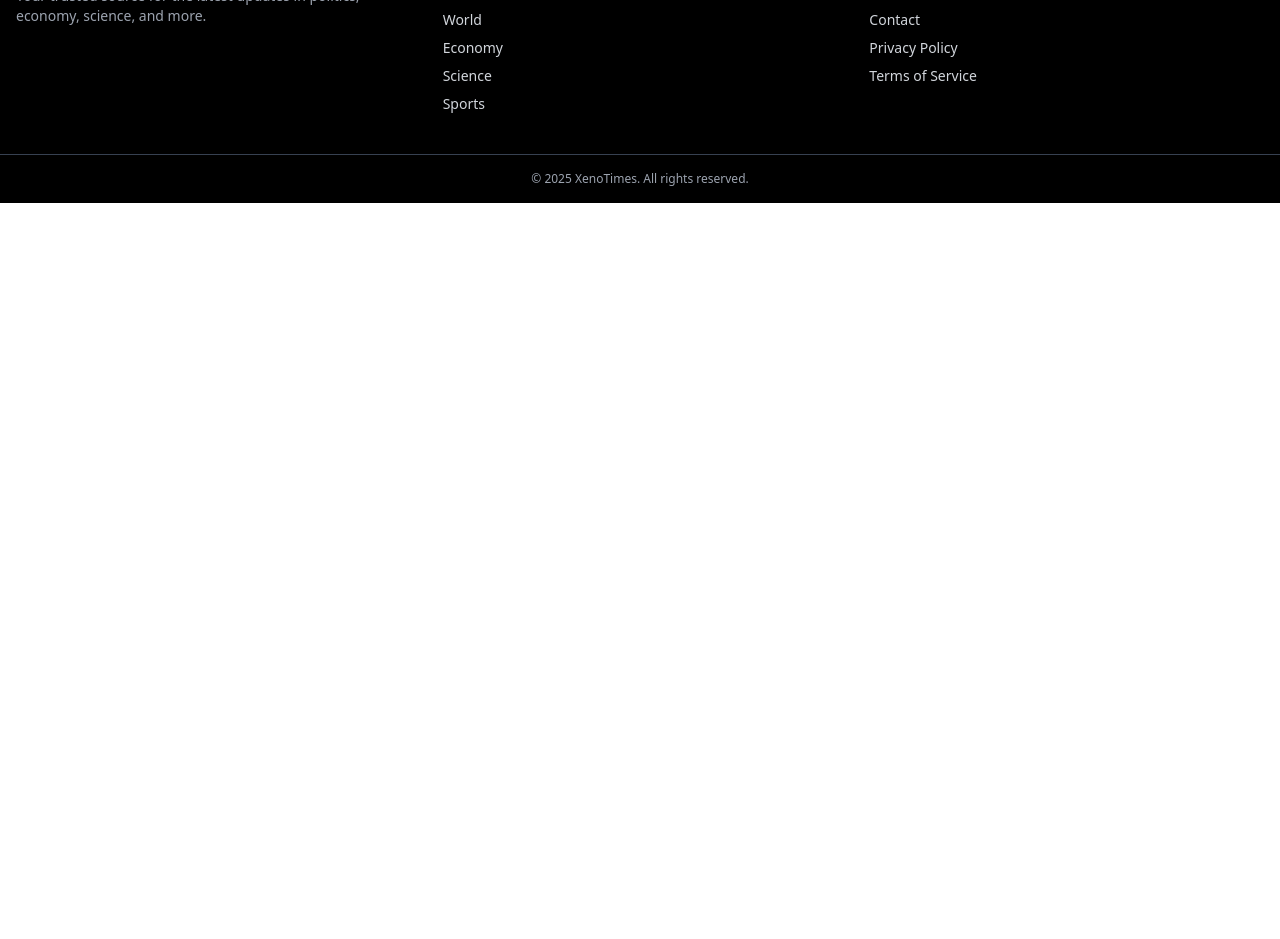
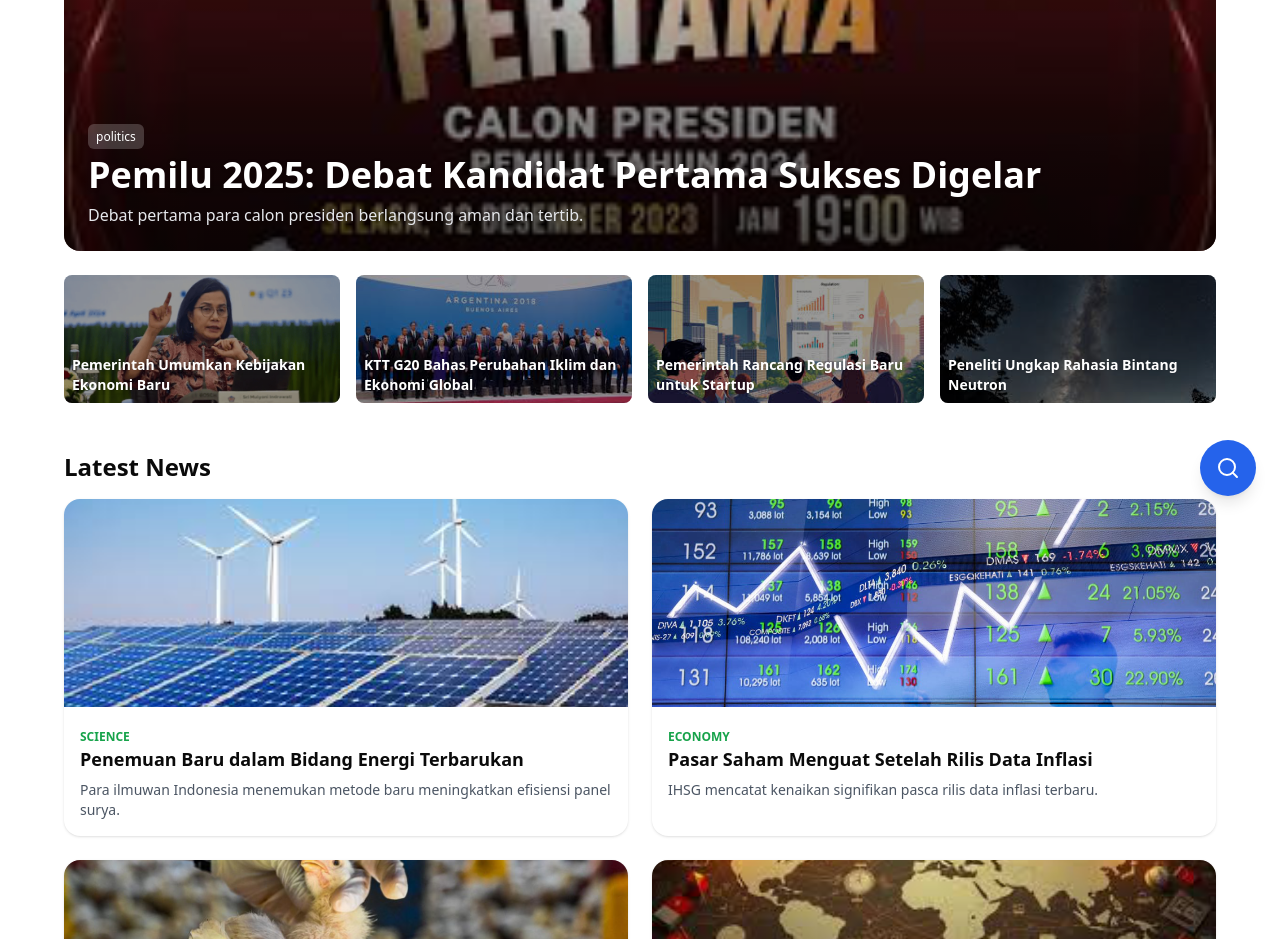
Before and after one commit to pbkk-c/fe-be-pbkk, a Next.js app: page / in a window 1280 px wide. Shown: the part 280-1219 px from the top of the page. Before the commit the page ends 800 px from the top, so only its background shows below. Built offline with nearby package versions, Linux system fonts and the light colour scheme; no server answers; the database is empty.

Commit message:
feat: add topic section

```diff
--- /dev/null
+++ b/src/app/home/components/BigCard.tsx
@@ -0,0 +1,50 @@
+import Image from "next/image";
+
+type BigCardProps = {
+  category: string;
+  title: string;
+  description: string;
+  image: string;
+  facts: number;
+  opinion: number;
+};
+
+export default function BigCard({
+  category,
+  title,
+  description,
+  image,
+  facts,
+  opinion,
+}: BigCardProps) {
+  return (
+    <div className="bg-white rounded-2xl overflow-hidden shadow-md">
+      <div className="relative w-full h-64">
+        <Image src={image} alt={title} fill className="object-cover" />
+      </div>
+      <div className="p-4">
+        <span className="text-sm font-semibold text-gray-600 uppercase">
+          {category}
+        </span>
+        <h2 className="text-xl font-bold mt-2">{title}</h2>
+        <div className="flex items-center gap-2 mt-3 text-sm">
+          <div className="flex-1 bg-gray-200 rounded-full h-3 overflow-hidden">
+            <div
+              className="bg-green-500 h-3"
+              style={{ width: `${facts}%` }}
+            />
+          </div>
+          <span className="text-xs">{facts}% Facts</span>
+          <div className="flex-1 bg-gray-200 rounded-full h-3 overflow-hidden">
+            <div
+              className="bg-blue-500 h-3"
+              style={{ width: `${opinion}%` }}
+            />
+          </div>
+          <span className="text-xs">{opinion}% Opinion</span>
+        </div>
+        <p className="text-sm text-gray-600 mt-3">{description}</p>
+      </div>
+    </div>
+  );
+}
--- /dev/null
+++ b/src/app/home/components/NewsCard2.tsx
@@ -0,0 +1,35 @@
+import Image from "next/image";
+
+type NewsCardProps = {
+  title: string;
+  image: string;
+  facts: number;
+  opinion: number;
+};
+
+export default function NewsCard({ title, image, facts, opinion }: NewsCardProps) {
+  return (
+    <div className="flex gap-3 items-start">
+      <div className="relative w-24 h-16 rounded-md overflow-hidden">
+        <Image src={image} alt={title} fill className="object-cover" />
+      </div>
+      <div className="flex flex-col flex-1">
+        <h3 className="text-sm font-semibold">{title}</h3>
+        <div className="flex items-center gap-1 mt-1">
+          <div className="flex-1 bg-gray-200 rounded-full h-2 overflow-hidden">
+            <div
+              className="bg-green-500 h-2"
+              style={{ width: `${facts}%` }}
+            />
+          </div>
+          <div className="flex-1 bg-gray-200 rounded-full h-2 overflow-hidden">
+            <div
+              className="bg-blue-500 h-2"
+              style={{ width: `${opinion}%` }}
+            />
+          </div>
+        </div>
+      </div>
+    </div>
+  );
+}
--- /dev/null
+++ b/src/app/home/container/SportsSection.tsx
@@ -0,0 +1,51 @@
+import BigCard from "../components/BigCard";
+import NewsCard from "../components/NewsCard2";
+
+const dummyBig = {
+  category: "Sports",
+  title: "Underdog Triumph: Unexpected Victory at the Championship",
+  description:
+    "Against all odds, the underdog team delivered an astonishing performance...",
+  image: "/img/home/news-8.png",
+  facts: 55,
+  opinion: 45,
+};
+
+const dummyNews = [
+  {
+    title: "Reliving the Most Iconic Moments on Ice",
+    image: "/img/home/news-7.png",
+    facts: 70,
+    opinion: 30,
+  },
+  {
+    title: "From Amateur to Pro: The Journey of Aspiring Boxers",
+    image: "/img/home/news-3.png",
+    facts: 60,
+    opinion: 40,
+  },
+  {
+    title: "Olympic Dreams: Athletes Prepare for Paris 2024",
+    image: "/img/home/news-4.png",
+    facts: 50,
+    opinion: 50,
+  },
+];
+
+export default function SportsSection() {
+  return (
+    // <div className="grid grid-cols-1 md:grid-cols-3 gap-6">
+    <div className="flex gap-20">
+      <div className="flex w-3/5 flex-col gap-4 justify-center">
+        <h1 className="text-2xl font-extrabold">Sports</h1>
+        {dummyNews.map((news, i) => (
+            <NewsCard key={i} {...news} />
+        ))}
+        <h1 className="text-md font-semibold mb-6">See More +</h1>
+      </div>
+      <div className="md:col-span-2 w-2/5">
+        <BigCard {...dummyBig} />
+      </div>
+    </div>
+  );
+}
--- /dev/null
+++ b/src/app/home/container/TechSection.tsx
@@ -0,0 +1,51 @@
+import BigCard from "../components/BigCard";
+import NewsCard from "../components/NewsCard2";
+
+const dummyBig = {
+  category: "Sports",
+  title: "Underdog Triumph: Unexpected Victory at the Championship",
+  description:
+    "Against all odds, the underdog team delivered an astonishing performance...",
+  image: "/img/home/news-8.png",
+  facts: 55,
+  opinion: 45,
+};
+
+const dummyNews = [
+  {
+    title: "Reliving the Most Iconic Moments on Ice",
+    image: "/img/home/news-7.png",
+    facts: 70,
+    opinion: 30,
+  },
+  {
+    title: "From Amateur to Pro: The Journey of Aspiring Boxers",
+    image: "/img/home/news-3.png",
+    facts: 60,
+    opinion: 40,
+  },
+  {
+    title: "Olympic Dreams: Athletes Prepare for Paris 2024",
+    image: "/img/home/news-4.png",
+    facts: 50,
+    opinion: 50,
+  },
+];
+
+export default function TechSection() {
+  return (
+    // <div className="grid grid-cols-1 md:grid-cols-3 gap-6">
+    <div className="flex gap-20">
+      <div className="flex w-3/5 flex-col gap-4 justify-center">
+        <h1 className="text-2xl font-extrabold">Technology</h1>
+        {dummyNews.map((news, i) => (
+            <NewsCard key={i} {...news} />
+        ))}
+        <h1 className="text-md font-semibold mb-6">See More +</h1>
+      </div>
+      <div className="md:col-span-2 w-2/5">
+        <BigCard {...dummyBig} />
+      </div>
+    </div>
+  );
+}
--- a/src/app/home/page.tsx
+++ b/src/app/home/page.tsx
@@ -8,14 +8,101 @@ import { useEffect, useState } from "react";
 import { NewsType } from "@/types/news";
 import { Search } from 'lucide-react';
 import { useRouter } from "next/navigation";
+import SportsSection from "./container/SportsSection";
+import TechSection from "./container/TechSection";
 
 export default function HomePage() {
-   const [news, setNews] = useState<NewsType[]>([]);
   const router = useRouter();
 
+  // Data manual (hardcode)
+  const mockNews: NewsType[] = [
+    {
+      id: 1,
+      title: "Pemerintah Umumkan Kebijakan Ekonomi Baru",
+      description: "Ringkasan kebijakan ekonomi terbaru yang diharapkan memperkuat pertumbuhan nasional.",
+      img: "/img/home/news-1.png",
+      category: "economy",
+      type: "headline",
+    },
+    {
+      id: 2,
+      title: "Penemuan Baru dalam Bidang Energi Terbarukan",
+      description: "Para ilmuwan Indonesia menemukan metode baru meningkatkan efisiensi panel surya.",
+      img: "/img/home/news-2.png",
+      category: "science",
+      type: "medium",
+    },
+    {
+      id: 3,
+      title: "Pemilu 2025: Debat Kandidat Pertama Sukses Digelar",
+      description: "Debat pertama para calon presiden berlangsung aman dan tertib.",
+      img: "/img/home/news-3.png",
+      category: "politics",
+      type: "hero",
+    },
+    {
+      id: 4,
+      title: "Pasar Saham Menguat Setelah Rilis Data Inflasi",
+      description: "IHSG mencatat kenaikan signifikan pasca rilis data inflasi terbaru.",
+      img: "/img/home/news-4.png",
+      category: "economy",
+      type: "medium",
+    },
+    {
+      id: 5,
+      title: "Tim Riset Lokal Temukan Vaksin Baru untuk Flu Burung",
+      description: "Vaksin eksperimental menunjukkan hasil menjanjikan dalam uji coba awal.",
+      img: "/img/home/news-5.png",
+      category: "science",
+      type: "medium",
+    },
+    {
+      id: 6,
+      title: "KTT G20 Bahas Perubahan Iklim dan Ekonomi Global",
+      description: "Para pemimpin dunia sepakat memperkuat komitmen pengurangan emisi.",
+      img: "/img/home/news-6.png",
+      category: "world",
+      type: "headline",
+    },
+    {
+      id: 7,
+      title: "Pemerintah Rancang Regulasi Baru untuk Startup",
+      description: "Aturan ini diharapkan mempermudah pendanaan bagi perusahaan rintisan.",
+      img: "/img/home/news-7.png",
+      category: "economy",
+      type: "headline",
+    },
+    {
+      id: 8,
+      title: "Peneliti Ungkap Rahasia Bintang Neutron",
+      description: "Studi terbaru memberi pemahaman baru tentang fenomena astrofisika langka.",
+      img: "/img/home/news-8.png",
+      category: "science",
+      type: "headline",
+    },
+    {
+      id: 9,
+      title: "Kesepakatan Dagang Baru Antarnegara Asia Tenggara",
+      description: "Negara-negara ASEAN menandatangani perjanjian untuk meningkatkan perdagangan regional.",
+      img: "/img/home/news-9.png",
+      category: "world",
+      type: "medium",
+    },
+    {
+      id: 10,
+      title: "Parlemen Sahkan Undang-Undang Keamanan Siber",
+      description: "UU ini diharapkan memperkuat perlindungan data nasional.",
+      img: "/img/home/news-10.png",
+      category: "politics",
+      type: "medium",
+    },
+  ];
 
+  const [news, setNews] = useState<NewsType[]>(mockNews);
+
+  // Comment fetch supabase
+  /*
   useEffect(() => {
-    // Fetch news data from Supabase
     const fetchNews = async () => {
       try {
         const response = await supabase.from('news').select('*');
@@ -30,14 +117,15 @@ export default function HomePage() {
     };
     fetchNews();
   }, []);
+  */
 
-  console.log(news);
   return (
     <>
-    <main className="max-w-7xl mx-auto px-4 py-6 grid grid-cols-1 lg:grid-cols-3 gap-6">
-
-      {/* Hero Section - full width */}
-      <section className="lg:col-span-3">
+      {/* <main className="max-w-7xl mx-auto px-4 py-6 grid grid-cols-1 lg:grid-cols-3 gap-6"> */}
+      {/* <main className="max-w-7xl mx-auto gap-6"> */}
+      <main className="w-full mx-auto gap-6">
+        {/* Hero Section */}
+        <section className="lg:col-span-3 px-16 py-6">
           {news
             .filter((item) => item.type === "hero")
             .map((item) => (
@@ -46,8 +134,7 @@ export default function HomePage() {
                 category={item.category ?? ""}
                 title={item.title}
                 description={item.description ?? ""}
-              // image={item.img ?? ""}
-              image="/img/home/hero-1.png"
+                image={item.img ?? "/img/home/hero-1.png"}
               />
             ))}
 
@@ -60,67 +147,14 @@ export default function HomePage() {
                   key={item.id}
                   title={item.title}
                   image={item.img ?? ""}
-                href={`/news/${item.id}`} // atau slug kalau ada
+                  href={`/news/${item.id}`}
                 />
               ))}
           </div>
         </section>
 
-      {/* News Section (2/3 width) */}
-      {/* TENTATIVE */}
-      {/* <section className="lg:col-span-2 grid grid-cols-2 gap-4">
-        <NewsCard
-          variant="big"
-          title="Lorem Ipsum Dolor Sit Amet"
-          description="Shaking up political traditions..."
-          image="/img/home/news-1.png"
-          category="Politics"
-          href="/news/sample-article"
-        />
-        <NewsCard
-          variant="small"
-          title="Lorem Ipsum Dolor Sit Amet"
-          image="/img/home/news-1.png"
-          category="Science"
-        />
-        <NewsCard
-          variant="small"
-          title="Lorem Ipsum Dolor Sit Amet"
-          image="/img/home/news-1.png"
-          category="World"
-        />
-      </section> */}
-
-      {/* Trending Headlines (1/3 width) */}
-      {/* TENTATIVE */}
-      {/* <aside className="lg:col-span-1 space-y-4">
-        <h2 className="font-bold text-xl">Trending Headlines</h2>
-        <div className="space-y-3">
-          <NewsCard
-            variant="trending"
-            title="Lorem Ipsum Dolor Sit Amet"
-            image="/img/home/news-1.png"
-          />
-          <NewsCard
-            variant="trending"
-            title="Lorem Ipsum Dolor Sit Amet"
-            image="/img/home/news-1.png"
-          />
-          <NewsCard
-            variant="trending"
-            title="Lorem Ipsum Dolor Sit Amet"
-            image="/img/home/news-1.png"
-          />
-          <NewsCard
-            variant="trending"
-            title="Lorem Ipsum Dolor Sit Amet"
-            image="/img/home/news-1.png"
-          />
-        </div>
-      </aside> */}
-
-      {/* Latest News - full width */}
-      <section className="lg:col-span-3">
+        {/* Latest News */}
+        <section className="lg:col-span-3  px-16 py-6">
           <h2 className="font-bold text-2xl mb-4">Latest News</h2>
           <div className="grid md:grid-cols-2 gap-6">
             {news
@@ -128,25 +162,32 @@ export default function HomePage() {
               .map((item) => (
                 <NewsCard
                   key={item.id}
-              variant="medium" // atau "small", bisa atur sendiri
+                  variant="medium"
                   title={item.title}
                   description={item.description ?? ""}
                   image={item.img ?? "/img/home/news-1.png"}
-              // image="/img/home/news-1.png"
                   category={item.category ?? ""}
                   href={`/news/${item.id}`}
                 />
               ))}
           </div>
         </section>
+        <section className="px-16 py-6 bg-green-100">
+          <SportsSection />
+        </section>
+        <section className="px-16 py-6 bg-yellow-50">
+          <TechSection />
+        </section>
+      {/* </main> */}
       </main>
+
+      {/* Floating Button */}
       <div className="fixed bottom-6 right-6 group">
         <button
           onClick={() => router.push("/analyzer")}
           className="relative flex items-center justify-center w-14 h-14 rounded-full bg-blue-600 hover:bg-blue-700 text-white shadow-lg transition-colors duration-300"
         >
           <Search className="w-6 h-6" />
-          {/* Tooltip */}
           <span className="absolute right-full mr-3 px-3 py-1 bg-gray-800 text-white text-sm rounded opacity-0 group-hover:opacity-100 transition-opacity duration-300 whitespace-nowrap">
             Gunakan AI untuk temukan fakta atau opini
           </span>
--- a/src/app/page.tsx
+++ b/src/app/page.tsx
@@ -4,6 +4,7 @@ import Button from "@/components/buttons/Button";
 import supabase from "@/lib/db";
 import type { NewsType } from "@/types/news";
 import { useEffect, useState } from "react";
+import HomePage from "./home/page";
 
 export default function Home() {
   const [news, setNews] = useState<NewsType[]>([]);
@@ -30,14 +31,15 @@ export default function Home() {
   return (
 <div>
 
-    <h1 className="text-3xl bg-sky-500 font-bold underline">
+  <HomePage />
+    {/* <h1 className="text-3xl bg-sky-500 font-bold underline">
       Hello world!
-    </h1>
+    </h1> */}
     {/* <h1 className="text-3xl bg-reeva-secondary-5 font-bold underline">haloo</h1>
     <div className="w-10 h-10 bg-slate-700"></div> */}
-    <Button variant="blue" size="lg">
+    {/* <Button variant="blue" size="lg">
       Button
-    </Button>
+    </Button> */}
 
 </div>
   );
--- a/src/types/news.d.ts
+++ b/src/types/news.d.ts
@@ -5,7 +5,7 @@ interface NewsType {
     img?: string;
     category?: string;
     type?: string;
-    created_at: string;
+    // created_at: string;
     // published_at: string;
 }
 
```
Lines whose indentation alone changed are shown as unchanged.
